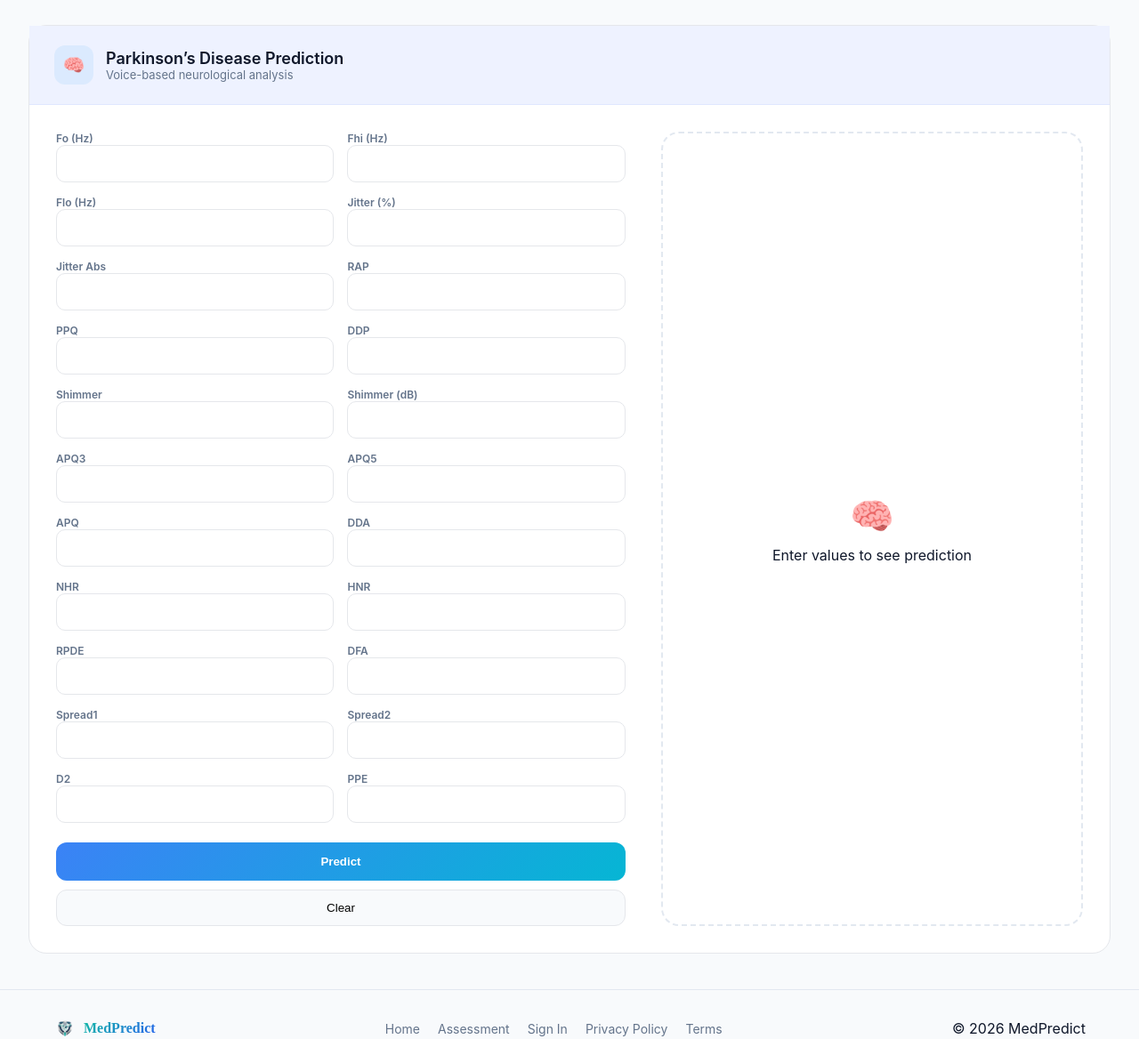
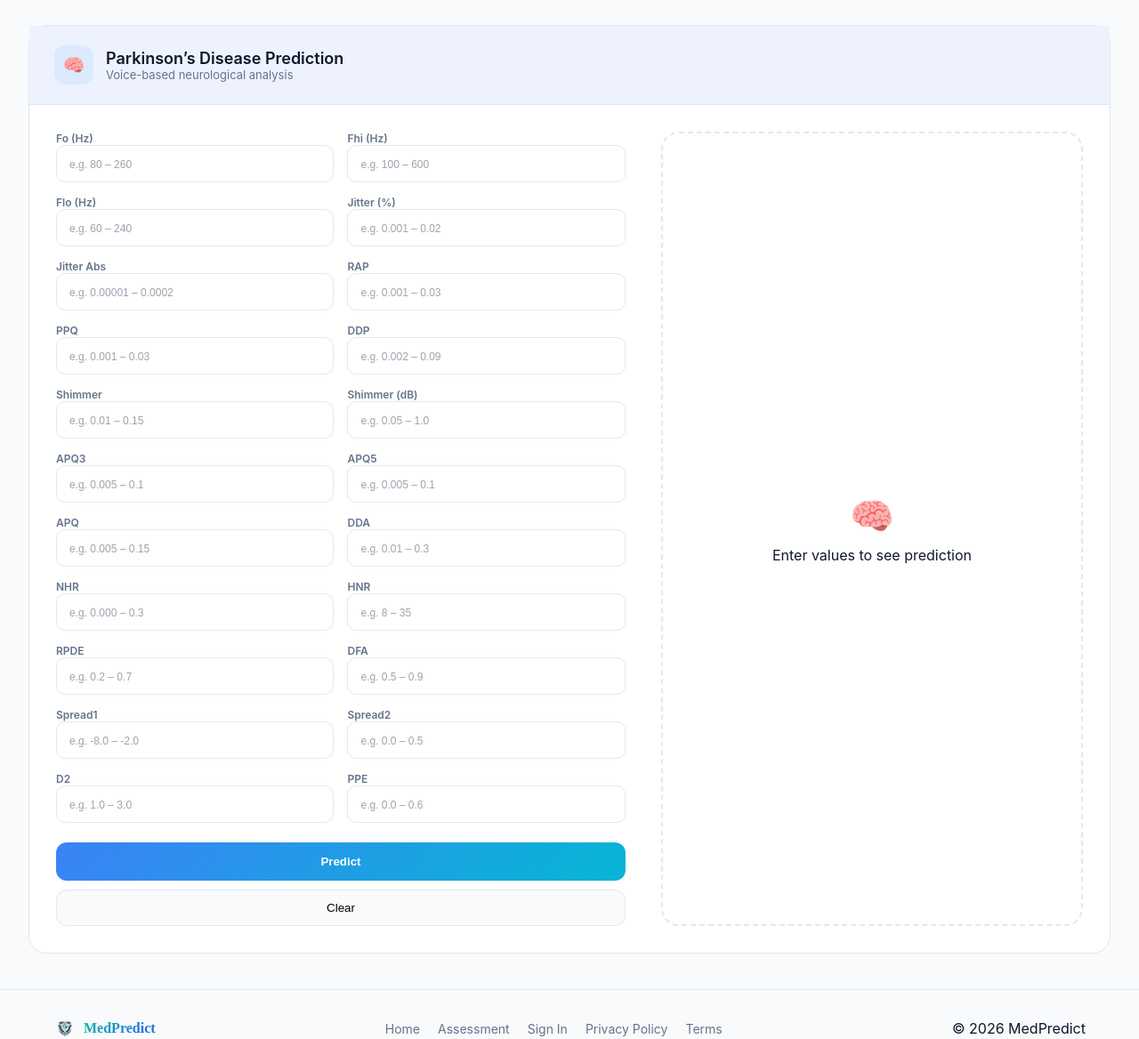
Before and after one commit to Utkarsh-789/Medpredict, a Flask app: page /parkinsons in a window 1280 px wide. Shown: the part 72-1240 px from the top of the page at 89% size. Run offline with Flask 3, Linux system fonts and the light colour scheme; parts of the project's set-up code (start-up, migrations or seed data) failed here and were passed over; some libraries are stand-ins or nearby versions.

Commit message:
Update parkinsons.html

```diff
--- a/templates/parkinsons.html
+++ b/templates/parkinsons.html
@@ -23,44 +23,122 @@
     <div class="card-body">
 
         <!-- LEFT FORM -->
-        <div>
-            <form id="parkinsonsForm">
+<div>
+    <form id="parkinsonsForm">
 
-                <div class="grid">
+        <div class="grid">
 
-                    <div class="field"><label>Fo (Hz)</label><input type="number" name="fo"></div>
-                    <div class="field"><label>Fhi (Hz)</label><input type="number" name="fhi"></div>
-                    <div class="field"><label>Flo (Hz)</label><input type="number" name="flo"></div>
+            <div class="field">
+                <label>Fo (Hz)</label>
+                <input type="number" name="fo" step="any" placeholder="e.g. 80 – 260">
+            </div>
 
-                    <div class="field"><label>Jitter (%)</label><input type="number" name="jitter"></div>
-                    <div class="field"><label>Jitter Abs</label><input type="number" name="jitter_abs"></div>
-                    <div class="field"><label>RAP</label><input type="number" name="rap"></div>
+            <div class="field">
+                <label>Fhi (Hz)</label>
+                <input type="number" name="fhi" step="any" placeholder="e.g. 100 – 600">
+            </div>
 
-                    <div class="field"><label>PPQ</label><input type="number" name="ppq"></div>
-                    <div class="field"><label>DDP</label><input type="number" name="ddp"></div>
+            <div class="field">
+                <label>Flo (Hz)</label>
+                <input type="number" name="flo" step="any" placeholder="e.g. 60 – 240">
+            </div>
 
-                    <div class="field"><label>Shimmer</label><input type="number" name="shimmer"></div>
-                    <div class="field"><label>Shimmer (dB)</label><input type="number" name="shimmer_db"></div>
+            <div class="field">
+                <label>Jitter (%)</label>
+                <input type="number" name="jitter" step="any" placeholder="e.g. 0.001 – 0.02">
+            </div>
 
-                    <div class="field"><label>APQ3</label><input type="number" name="apq3"></div>
-                    <div class="field"><label>APQ5</label><input type="number" name="apq5"></div>
+            <div class="field">
+                <label>Jitter Abs</label>
+                <input type="number" name="jitter_abs" step="any" placeholder="e.g. 0.00001 – 0.0002">
+            </div>
 
-                    <div class="field"><label>APQ</label><input type="number" name="apq"></div>
-                    <div class="field"><label>DDA</label><input type="number" name="dda"></div>
+            <div class="field">
+                <label>RAP</label>
+                <input type="number" name="rap" step="any" placeholder="e.g. 0.001 – 0.03">
+            </div>
 
-                    <div class="field"><label>NHR</label><input type="number" name="nhr"></div>
-                    <div class="field"><label>HNR</label><input type="number" name="hnr"></div>
+            <div class="field">
+                <label>PPQ</label>
+                <input type="number" name="ppq" step="any" placeholder="e.g. 0.001 – 0.03">
+            </div>
 
-                    <div class="field"><label>RPDE</label><input type="number" name="rpde"></div>
-                    <div class="field"><label>DFA</label><input type="number" name="dfa"></div>
+            <div class="field">
+                <label>DDP</label>
+                <input type="number" name="ddp" step="any" placeholder="e.g. 0.002 – 0.09">
+            </div>
 
-                    <div class="field"><label>Spread1</label><input type="number" name="spread1"></div>
-                    <div class="field"><label>Spread2</label><input type="number" name="spread2"></div>
+            <div class="field">
+                <label>Shimmer</label>
+                <input type="number" name="shimmer" step="any" placeholder="e.g. 0.01 – 0.15">
+            </div>
 
-                    <div class="field"><label>D2</label><input type="number" name="d2"></div>
-                    <div class="field"><label>PPE</label><input type="number" name="ppe"></div>
+            <div class="field">
+                <label>Shimmer (dB)</label>
+                <input type="number" name="shimmer_db" step="any" placeholder="e.g. 0.05 – 1.0">
+            </div>
 
-                </div>
+            <div class="field">
+                <label>APQ3</label>
+                <input type="number" name="apq3" step="any" placeholder="e.g. 0.005 – 0.1">
+            </div>
+
+            <div class="field">
+                <label>APQ5</label>
+                <input type="number" name="apq5" step="any" placeholder="e.g. 0.005 – 0.1">
+            </div>
+
+            <div class="field">
+                <label>APQ</label>
+                <input type="number" name="apq" step="any" placeholder="e.g. 0.005 – 0.15">
+            </div>
+
+            <div class="field">
+                <label>DDA</label>
+                <input type="number" name="dda" step="any" placeholder="e.g. 0.01 – 0.3">
+            </div>
+
+            <div class="field">
+                <label>NHR</label>
+                <input type="number" name="nhr" step="any" placeholder="e.g. 0.000 – 0.3">
+            </div>
+
+            <div class="field">
+                <label>HNR</label>
+                <input type="number" name="hnr" step="any" placeholder="e.g. 8 – 35">
+            </div>
+
+            <div class="field">
+                <label>RPDE</label>
+                <input type="number" name="rpde" step="any" placeholder="e.g. 0.2 – 0.7">
+            </div>
+
+            <div class="field">
+                <label>DFA</label>
+                <input type="number" name="dfa" step="any" placeholder="e.g. 0.5 – 0.9">
+            </div>
+
+            <div class="field">
+                <label>Spread1</label>
+                <input type="number" name="spread1" step="any" placeholder="e.g. -8.0 – -2.0">
+            </div>
+
+            <div class="field">
+                <label>Spread2</label>
+                <input type="number" name="spread2" step="any" placeholder="e.g. 0.0 – 0.5">
+            </div>
+
+            <div class="field">
+                <label>D2</label>
+                <input type="number" name="d2" step="any" placeholder="e.g. 1.0 – 3.0">
+            </div>
+
+            <div class="field">
+                <label>PPE</label>
+                <input type="number" name="ppe" step="any" placeholder="e.g. 0.0 – 0.6">
+            </div>
+
+        </div>
 
                 <button type="button" class="predict-btn" onclick="predictParkinson()">Predict</button>
                 <button type="button" class="clear-btn" onclick="clearForm()">Clear</button>
```
